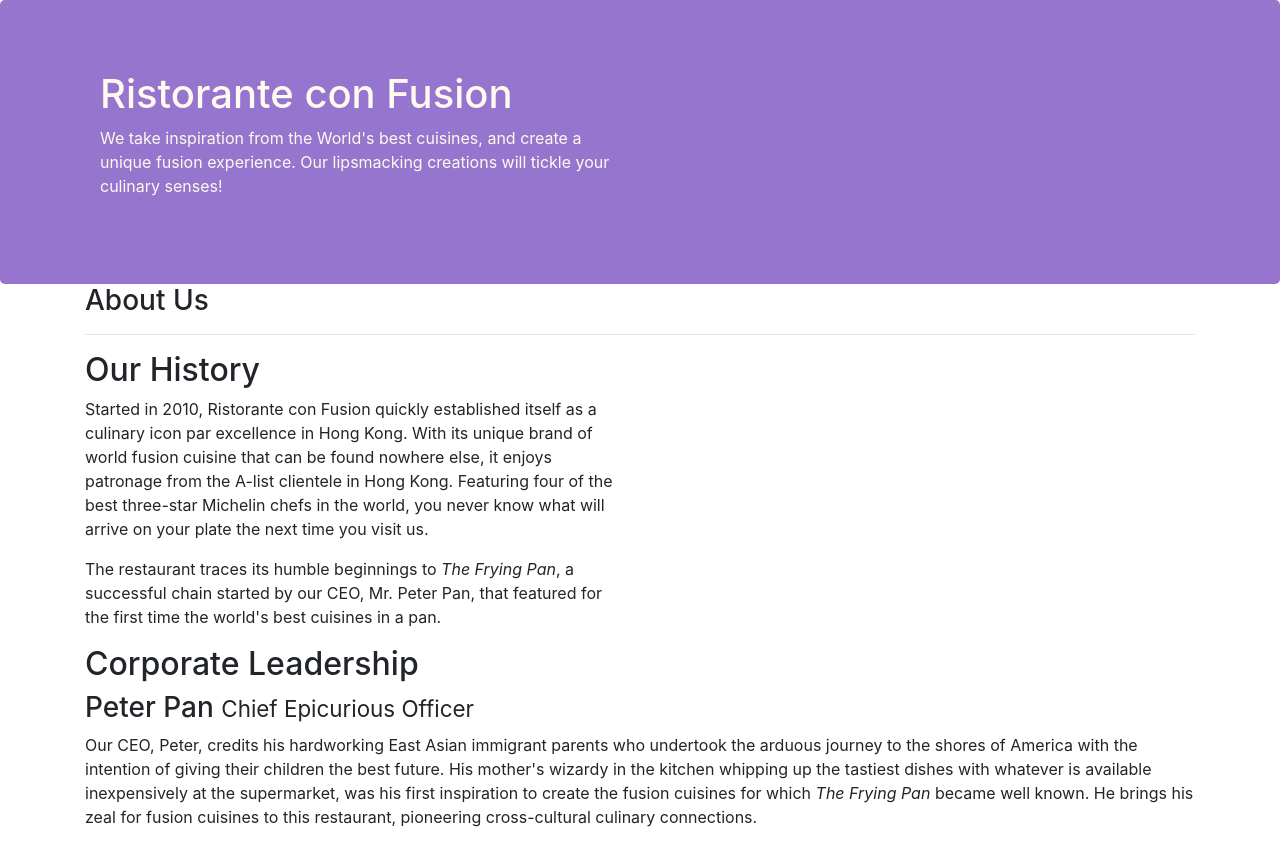
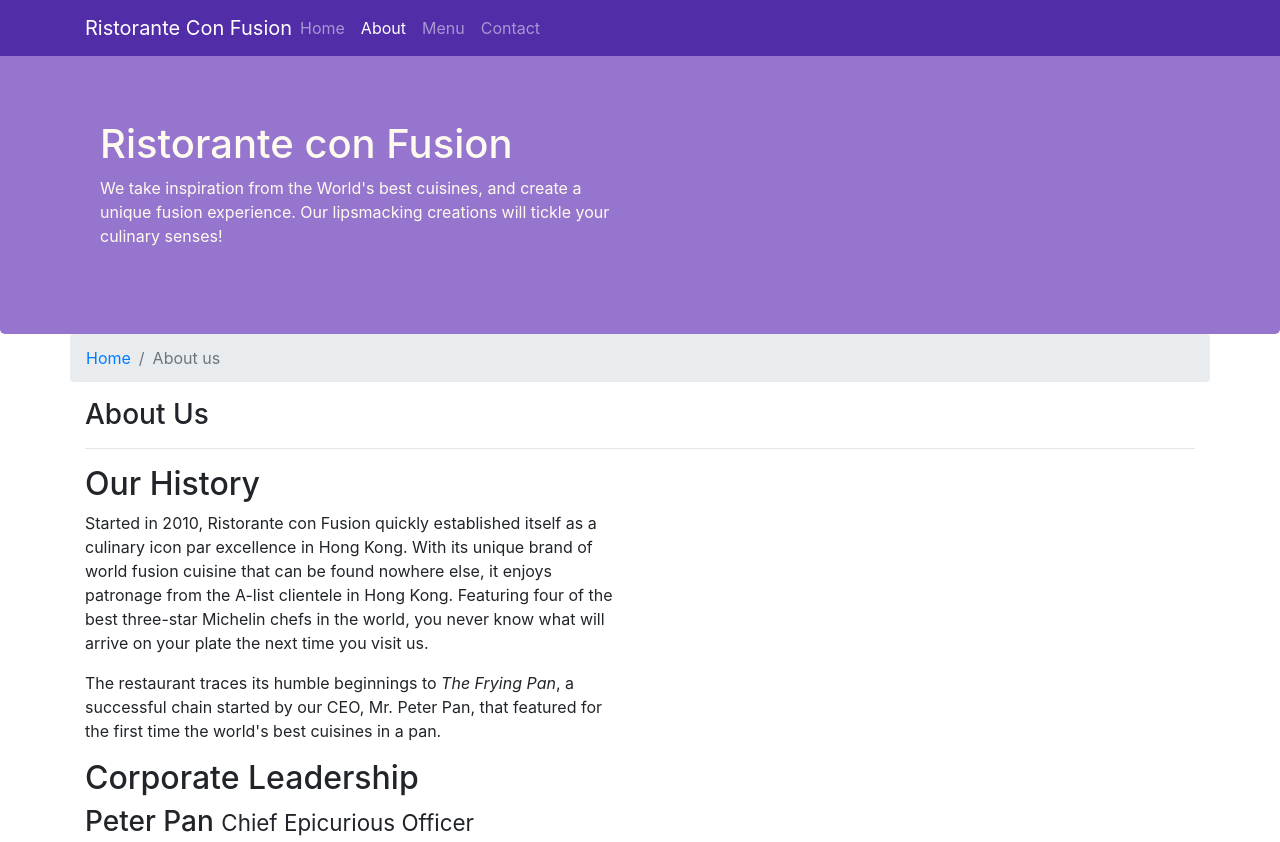
Before and after one commit to amey-morje/bootstrap, a website: page aboutus.html in a window 1280 px wide. Shown: the top 842 px of the page. Drawn offline with nearby package versions, Linux system fonts and the light colour scheme.

Commit message:
Navbar and Breadcrumbs

```diff
--- a/aboutus.html
+++ b/aboutus.html
@@ -15,6 +15,23 @@
 </head>
 
 <body>
+    <nav class="navbar navbar-dark navbar-expand-sm fixed-top">
+        <div class="container">
+            <button class="navbar-toggler" type="button" data-toggle="collapse" data-target="#Navbar">
+                <span class="navbar-toggler-icon"></span>
+            </button>
+            <a class="navbar-brand mr-auto" href="#">Ristorante Con Fusion</a>
+            <div class="collapse navbar-collapse" id="Navbar">
+            <ul class="navbar-nav mr-auto">
+                <li class="nav-item"><a class="nav-link" href="./index.html">Home</a></li>
+                <li class="nav-item active"><a class="nav-link" href="#">About</a></li>
+                <li class="nav-item"><a class="nav-link" href="#">Menu</a></li>
+                <li class="nav-item"><a class="nav-link" href="#">Contact</a></li>
+            </ul>
+            </div>
+        </div>
+    </nav>
+
 
     <header class="jumbotron">
         <div class="container">
@@ -31,7 +48,11 @@
 
     <div class="container">
         <div class="row">
-            <div class="col">
+            <ol class="col-12 breadcrumb">
+                <li class="breadcrumb-item"><a href="./index.html">Home</a></li>
+                <li class="breadcrumb-item active">About us</li>
+            </ol>
+            <div class="col-12">
                <h3>About Us</h3>
                <hr>
             </div>
@@ -70,7 +91,7 @@
                 <div class="col-4 offset-1 col-sm-2">
                     <h5>Links</h5>
                     <ul class="list-unstyled">
-                        <li><a href="#">Home</a></li>
+                        <li><a href="./index.html">Home</a></li>
                         <li><a href="#">About</a></li>
                         <li><a href="#">Menu</a></li>
                         <li><a href="#">Contact</a></li>
--- a/css/styles.css
+++ b/css/styles.css
@@ -23,8 +23,17 @@
     color: floralwhite
 }
 
-.address{
+address{
     font-size: 80%;
     margin: 0px;
     color: #0f0f0f;
 }
+
+body{
+    padding: 50px 0px 0px 0px;
+    z-index: 0;
+}
+
+.navbar-dark {
+    background: #512DA8;
+}
```
Also changed, not shown: index.html (+17 -1 lines).
